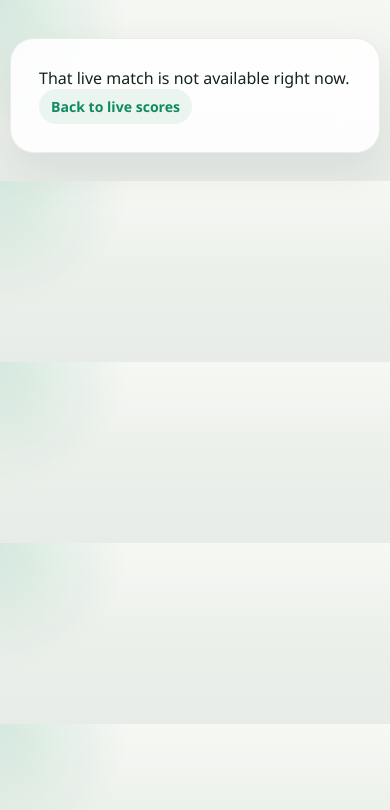
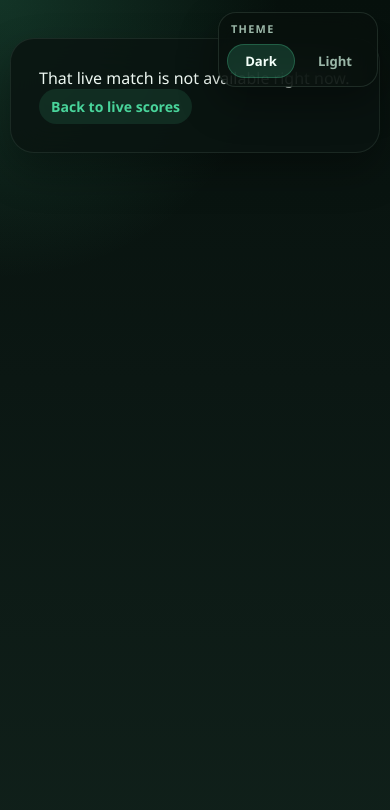
Before and after one commit to akmeny/scorexp, a Next.js app in the folder frontend/: page /match/1 in a window 390 px wide. Shown: the top 810 px of the page. Built offline with nearby package versions, Linux system fonts and the light colour scheme; no server answers.

Commit message:
Add full dark mode with theme switcher

```diff
--- a/frontend/app/globals.css
+++ b/frontend/app/globals.css
@@ -1,8 +1,73 @@
-:root {
+:root,
+html[data-theme="dark"] {
+  --bg: #08130f;
+  --surface: rgba(10, 20, 17, 0.86);
+  --surface-strong: #0f1d18;
+  --surface-soft: rgba(12, 24, 20, 0.76);
+  --surface-header: rgba(15, 29, 24, 0.92);
+  --surface-hover: rgba(20, 39, 33, 0.96);
+  --surface-border: rgba(152, 186, 170, 0.12);
+  --surface-border-strong: rgba(152, 186, 170, 0.16);
+  --text: #eef8f2;
+  --muted: #9bb7a8;
+  --accent: #49d49b;
+  --accent-soft: rgba(73, 212, 155, 0.16);
+  --warning: #f0b15c;
+  --warning-soft: rgba(240, 177, 92, 0.16);
+  --shadow: 0 18px 42px rgba(0, 0, 0, 0.32);
+  --shadow-soft: 0 10px 28px rgba(0, 0, 0, 0.22);
+  --page-glow:
+    radial-gradient(circle at top left, rgba(73, 212, 155, 0.18), transparent 30%);
+  --page-gradient: linear-gradient(180deg, #07110d 0%, #0b1713 45%, #10201a 100%);
+  --pill-bg: rgba(238, 248, 242, 0.08);
+  --pill-connecting-bg: rgba(238, 248, 242, 0.06);
+  --banner-warning-bg: rgba(91, 55, 15, 0.58);
+  --banner-info-bg: rgba(10, 68, 46, 0.54);
+  --field-border: rgba(152, 186, 170, 0.16);
+  --field-bg: rgba(7, 16, 13, 0.88);
+  --field-bg-soft: rgba(12, 24, 20, 0.86);
+  --focus-ring: rgba(73, 212, 155, 0.2);
+  --accent-border: rgba(73, 212, 155, 0.28);
+  --neutral-fill: rgba(238, 248, 242, 0.07);
+  --neutral-fill-strong: rgba(238, 248, 242, 0.1);
+  --flag-outline: rgba(238, 248, 242, 0.08);
+  --flag-fallback: rgba(238, 248, 242, 0.12);
+  --chevron-color: rgba(238, 248, 242, 0.5);
+  --row-bg: rgba(10, 20, 17, 0.72);
+  --row-border: rgba(152, 186, 170, 0.08);
+  --row-selected-bg: rgba(73, 212, 155, 0.12);
+  --row-fresh-end: rgba(11, 23, 18, 0.88);
+  --logo-bg: rgba(238, 248, 242, 0.08);
+  --link-divider: rgba(152, 186, 170, 0.08);
+  --loader-border: rgba(152, 186, 170, 0.16);
+  --loader-bg: rgba(10, 20, 17, 0.7);
+  --loader-success-bg: rgba(73, 212, 155, 0.1);
+  --loader-error-bg: rgba(91, 55, 15, 0.58);
+  --secondary-link-bg: rgba(73, 212, 155, 0.12);
+  --detail-box-bg: rgba(15, 29, 24, 0.88);
+  --detail-box-border: rgba(152, 186, 170, 0.08);
+  --theme-switcher-bg: rgba(8, 17, 13, 0.82);
+  --theme-switcher-border: rgba(152, 186, 170, 0.16);
+  --theme-switcher-shadow: 0 16px 38px rgba(0, 0, 0, 0.34);
+  --theme-switcher-button-hover: rgba(238, 248, 242, 0.07);
+  --theme-switcher-button-active-bg: rgba(73, 212, 155, 0.18);
+  --theme-switcher-button-active-color: #f4fffa;
+  --selection-bg: rgba(73, 212, 155, 0.28);
+  --radius-lg: 24px;
+  --radius-md: 18px;
+  --radius-sm: 12px;
+  --page-width: 1360px;
+}
+
+html[data-theme="light"] {
   --bg: #edf1ec;
   --surface: rgba(255, 255, 255, 0.88);
   --surface-strong: #ffffff;
+  --surface-soft: rgba(255, 255, 255, 0.58);
+  --surface-header: rgba(255, 255, 255, 0.76);
+  --surface-hover: rgba(255, 255, 255, 0.92);
   --surface-border: rgba(19, 42, 30, 0.08);
+  --surface-border-strong: rgba(19, 42, 30, 0.1);
   --text: #14231b;
   --muted: #587164;
   --accent: #0f8b5f;
@@ -10,10 +75,44 @@
   --warning: #b26b00;
   --warning-soft: rgba(178, 107, 0, 0.12);
   --shadow: 0 18px 42px rgba(18, 35, 27, 0.08);
-  --radius-lg: 24px;
-  --radius-md: 18px;
-  --radius-sm: 12px;
-  --page-width: 1360px;
+  --shadow-soft: 0 10px 28px rgba(18, 35, 27, 0.045);
+  --page-glow:
+    radial-gradient(circle at top left, rgba(15, 139, 95, 0.14), transparent 30%);
+  --page-gradient: linear-gradient(180deg, #f6f8f4 0%, #edf1ec 45%, #e8ece8 100%);
+  --pill-bg: rgba(20, 35, 27, 0.08);
+  --pill-connecting-bg: rgba(20, 35, 27, 0.07);
+  --banner-warning-bg: rgba(255, 240, 218, 0.9);
+  --banner-info-bg: rgba(219, 245, 235, 0.88);
+  --field-border: rgba(19, 42, 30, 0.1);
+  --field-bg: rgba(255, 255, 255, 0.82);
+  --field-bg-soft: rgba(255, 255, 255, 0.72);
+  --focus-ring: rgba(15, 139, 95, 0.1);
+  --accent-border: rgba(15, 139, 95, 0.22);
+  --neutral-fill: rgba(20, 35, 27, 0.06);
+  --neutral-fill-strong: rgba(20, 35, 27, 0.12);
+  --flag-outline: rgba(19, 42, 30, 0.08);
+  --flag-fallback: rgba(20, 35, 27, 0.12);
+  --chevron-color: rgba(20, 35, 27, 0.44);
+  --row-bg: rgba(255, 255, 255, 0.44);
+  --row-border: rgba(19, 42, 30, 0.06);
+  --row-selected-bg: rgba(15, 139, 95, 0.06);
+  --row-fresh-end: rgba(255, 255, 255, 0.54);
+  --logo-bg: rgba(20, 35, 27, 0.08);
+  --link-divider: rgba(19, 42, 30, 0.06);
+  --loader-border: rgba(19, 42, 30, 0.12);
+  --loader-bg: rgba(255, 255, 255, 0.46);
+  --loader-success-bg: rgba(15, 139, 95, 0.08);
+  --loader-error-bg: rgba(255, 240, 218, 0.86);
+  --secondary-link-bg: rgba(15, 139, 95, 0.08);
+  --detail-box-bg: rgba(255, 255, 255, 0.7);
+  --detail-box-border: rgba(19, 42, 30, 0.06);
+  --theme-switcher-bg: rgba(255, 255, 255, 0.82);
+  --theme-switcher-border: rgba(19, 42, 30, 0.1);
+  --theme-switcher-shadow: 0 18px 42px rgba(18, 35, 27, 0.12);
+  --theme-switcher-button-hover: rgba(20, 35, 27, 0.05);
+  --theme-switcher-button-active-bg: rgba(15, 139, 95, 0.14);
+  --theme-switcher-button-active-color: #0f8b5f;
+  --selection-bg: rgba(15, 139, 95, 0.2);
 }
 
 * {
@@ -21,16 +120,25 @@
 }
 
 html {
-  background:
-    radial-gradient(circle at top left, rgba(15, 139, 95, 0.14), transparent 30%),
-    linear-gradient(180deg, #f6f8f4 0%, #edf1ec 45%, #e8ece8 100%);
+  background: var(--page-glow), var(--page-gradient);
   color: var(--text);
+  color-scheme: dark;
+}
+
+html[data-theme="light"] {
+  color-scheme: light;
 }
 
 body {
   margin: 0;
+  min-height: 100vh;
+  background: transparent;
   font-family: "Segoe UI", "Helvetica Neue", sans-serif;
   color: var(--text);
+}
+
+::selection {
+  background: var(--selection-bg);
 }
 
 a {
@@ -40,6 +148,72 @@ a {
 
 img {
   display: block;
+}
+
+input::placeholder {
+  color: var(--muted);
+}
+
+.theme-switcher {
+  position: fixed;
+  top: 18px;
+  right: 18px;
+  z-index: 90;
+  display: grid;
+  gap: 8px;
+  padding: 10px;
+  border: 1px solid var(--theme-switcher-border);
+  border-radius: 18px;
+  background: var(--theme-switcher-bg);
+  box-shadow: var(--theme-switcher-shadow);
+  backdrop-filter: blur(18px);
+}
+
+.theme-switcher-kicker {
+  padding: 0 4px;
+  color: var(--muted);
+  font-size: 0.72rem;
+  font-weight: 800;
+  letter-spacing: 0.12em;
+  text-transform: uppercase;
+}
+
+.theme-switcher-group {
+  display: grid;
+  grid-template-columns: repeat(2, minmax(0, 1fr));
+  gap: 6px;
+}
+
+.theme-switcher-button {
+  min-width: 76px;
+  height: 36px;
+  border: 1px solid transparent;
+  border-radius: 999px;
+  background: transparent;
+  color: var(--muted);
+  font: inherit;
+  font-size: 0.82rem;
+  font-weight: 800;
+  cursor: pointer;
+  transition:
+    background-color 160ms ease,
+    border-color 160ms ease,
+    color 160ms ease;
+}
+
+.theme-switcher-button:hover {
+  background: var(--theme-switcher-button-hover);
+}
+
+.theme-switcher-button.is-active {
+  border-color: var(--accent-border);
+  background: var(--theme-switcher-button-active-bg);
+  color: var(--theme-switcher-button-active-color);
+}
+
+.theme-switcher-button:focus-visible {
+  outline: 3px solid var(--focus-ring);
+  outline-offset: 2px;
 }
 
 .page-shell {
@@ -130,7 +304,7 @@ img {
   font-size: 0.82rem;
   font-weight: 700;
   letter-spacing: 0.02em;
-  background: rgba(20, 35, 27, 0.08);
+  background: var(--pill-bg);
 }
 
 .status-pill.is-live {
@@ -139,12 +313,12 @@ img {
 }
 
 .status-pill.is-connecting {
-  background: rgba(20, 35, 27, 0.07);
+  background: var(--pill-connecting-bg);
   color: var(--muted);
 }
 
 .status-pill.is-break {
-  background: rgba(179, 114, 0, 0.12);
+  background: var(--warning-soft);
   color: var(--warning);
 }
 
@@ -168,12 +342,12 @@ img {
 
 .banner-warning {
   color: var(--warning);
-  background: rgba(255, 240, 218, 0.9);
+  background: var(--banner-warning-bg);
 }
 
 .banner-info {
   color: var(--accent);
-  background: rgba(219, 245, 235, 0.88);
+  background: var(--banner-info-bg);
 }
 
 .banner-subtext {
@@ -209,34 +383,34 @@ img {
 .search-control input {
   width: 100%;
   height: 42px;
-  border: 1px solid rgba(19, 42, 30, 0.1);
+  border: 1px solid var(--field-border);
   border-radius: 999px;
   padding: 0 16px;
   color: var(--text);
-  background: rgba(255, 255, 255, 0.82);
+  background: var(--field-bg);
   font: inherit;
   outline: none;
 }
 
 .search-control input:focus {
-  border-color: rgba(15, 139, 95, 0.42);
-  box-shadow: 0 0 0 4px rgba(15, 139, 95, 0.1);
+  border-color: var(--accent-border);
+  box-shadow: 0 0 0 4px var(--focus-ring);
 }
 
 .filter-toggle {
   height: 42px;
-  border: 1px solid rgba(19, 42, 30, 0.1);
+  border: 1px solid var(--field-border);
   border-radius: 999px;
   padding: 0 16px;
   color: var(--muted);
-  background: rgba(255, 255, 255, 0.72);
+  background: var(--field-bg-soft);
   font: inherit;
   font-weight: 800;
   cursor: pointer;
 }
 
 .filter-toggle.is-active {
-  border-color: rgba(15, 139, 95, 0.22);
+  border-color: var(--accent-border);
   color: var(--accent);
   background: var(--accent-soft);
 }
@@ -286,7 +460,7 @@ img {
   height: 12px;
   border-radius: 999px;
   background: var(--accent);
-  box-shadow: 0 0 0 8px rgba(15, 139, 95, 0.12);
+  box-shadow: 0 0 0 8px var(--accent-soft);
   animation: wakePulse 1.6s ease-in-out infinite;
 }
 
@@ -332,8 +506,8 @@ img {
   overflow: hidden;
   border: 1px solid var(--surface-border);
   border-radius: var(--radius-md);
-  background: rgba(255, 255, 255, 0.58);
-  box-shadow: 0 10px 28px rgba(18, 35, 27, 0.045);
+  background: var(--surface-soft);
+  box-shadow: var(--shadow-soft);
 }
 
 .league-stream-matches {
@@ -353,8 +527,8 @@ img {
   justify-content: space-between;
   gap: 16px;
   padding: 12px 18px;
-  border-bottom: 1px solid rgba(19, 42, 30, 0.08);
-  background: rgba(255, 255, 255, 0.76);
+  border-bottom: 1px solid var(--surface-border);
+  background: var(--surface-header);
 }
 
 .league-toggle {
@@ -367,11 +541,11 @@ img {
 }
 
 .league-toggle:hover {
-  background: rgba(255, 255, 255, 0.92);
+  background: var(--surface-hover);
 }
 
 .league-toggle:focus-visible {
-  outline: 3px solid rgba(15, 139, 95, 0.18);
+  outline: 3px solid var(--focus-ring);
   outline-offset: -3px;
 }
 
@@ -398,7 +572,7 @@ img {
   gap: 16px;
   padding: 18px 20px;
   border-bottom: 1px solid var(--surface-border);
-  background: rgba(255, 255, 255, 0.66);
+  background: var(--surface-header);
 }
 
 .league-title {
@@ -416,12 +590,12 @@ img {
   height: 13px;
   border-radius: 4px;
   object-fit: cover;
-  box-shadow: 0 0 0 1px rgba(19, 42, 30, 0.08);
+  box-shadow: 0 0 0 1px var(--flag-outline);
   flex-shrink: 0;
 }
 
 .country-flag-fallback {
-  background: rgba(20, 35, 27, 0.12);
+  background: var(--flag-fallback);
 }
 
 .league-count {
@@ -431,7 +605,7 @@ img {
   min-width: 32px;
   height: 32px;
   border-radius: 999px;
-  background: rgba(20, 35, 27, 0.06);
+  background: var(--neutral-fill);
   font-size: 0.86rem;
   font-weight: 700;
 }
@@ -439,8 +613,8 @@ img {
 .league-chevron {
   width: 10px;
   height: 10px;
-  border-right: 2px solid rgba(20, 35, 27, 0.44);
-  border-bottom: 2px solid rgba(20, 35, 27, 0.44);
+  border-right: 2px solid var(--chevron-color);
+  border-bottom: 2px solid var(--chevron-color);
   transform: rotate(45deg);
   transition: transform 160ms ease;
 }
@@ -457,8 +631,8 @@ img {
   display: grid;
   grid-template-columns: minmax(0, 1fr) auto;
   align-items: stretch;
-  border-top: 1px solid rgba(19, 42, 30, 0.06);
-  background: rgba(255, 255, 255, 0.44);
+  border-top: 1px solid var(--row-border);
+  background: var(--row-bg);
   contain: layout paint;
   transition:
     background-color 160ms ease,
@@ -470,14 +644,14 @@ img {
 }
 
 .match-row.is-selected {
-  background: rgba(15, 139, 95, 0.06);
+  background: var(--row-selected-bg);
 }
 
 .match-row.is-fresh {
   background: linear-gradient(
     90deg,
-    rgba(15, 139, 95, 0.14),
-    rgba(255, 255, 255, 0.54)
+    var(--accent-soft),
+    var(--row-fresh-end)
   );
   box-shadow: inset 3px 0 0 var(--accent);
 }
@@ -522,7 +696,7 @@ img {
 .team-logo-fallback,
 .detail-logo {
   border-radius: 999px;
-  background: rgba(20, 35, 27, 0.08);
+  background: var(--logo-bg);
   flex-shrink: 0;
 }
 
@@ -589,7 +763,7 @@ img {
 
 .detail-link {
   min-width: 76px;
-  border-left: 1px solid rgba(19, 42, 30, 0.06);
+  border-left: 1px solid var(--link-divider);
 }
 
 .load-more-sentinel {
@@ -602,10 +776,10 @@ img {
   justify-content: center;
   gap: 12px;
   min-height: 68px;
-  border: 1px dashed rgba(19, 42, 30, 0.12);
+  border: 1px dashed var(--loader-border);
   border-radius: var(--radius-md);
   color: var(--muted);
-  background: rgba(255, 255, 255, 0.46);
+  background: var(--loader-bg);
   font-size: 0.86rem;
   font-weight: 800;
 }
@@ -613,13 +787,13 @@ img {
 .progressive-loader.is-complete {
   border-style: solid;
   color: var(--accent);
-  background: rgba(15, 139, 95, 0.08);
+  background: var(--loader-success-bg);
 }
 
 .progressive-loader.is-error {
   border-style: solid;
   color: var(--warning);
-  background: rgba(255, 240, 218, 0.86);
+  background: var(--loader-error-bg);
 }
 
 .loader-shimmer {
@@ -627,14 +801,14 @@ img {
   height: 12px;
   border-radius: 999px;
   background: var(--accent);
-  box-shadow: 0 0 0 8px rgba(15, 139, 95, 0.1);
+  box-shadow: 0 0 0 8px var(--accent-soft);
   animation: wakePulse 1.4s ease-in-out infinite;
 }
 
 .secondary-link {
   padding: 8px 12px;
   border-radius: 999px;
-  background: rgba(15, 139, 95, 0.08);
+  background: var(--secondary-link-bg);
 }
 
 .match-drawer {
@@ -655,7 +829,7 @@ img {
   justify-content: space-between;
   gap: 16px;
   padding: 18px 20px;
-  border-bottom: 1px solid rgba(19, 42, 30, 0.08);
+  border-bottom: 1px solid var(--surface-border);
 }
 
 .drawer-title,
@@ -725,8 +899,8 @@ img {
 .detail-facts div {
   padding: 14px;
   border-radius: var(--radius-sm);
-  background: rgba(255, 255, 255, 0.7);
-  border: 1px solid rgba(19, 42, 30, 0.06);
+  background: var(--detail-box-bg);
+  border: 1px solid var(--detail-box-border);
 }
 
 .detail-facts dt {
@@ -777,8 +951,8 @@ img {
 .event-row {
   padding: 12px 14px;
   border-radius: var(--radius-sm);
-  background: rgba(255, 255, 255, 0.72);
-  border: 1px solid rgba(19, 42, 30, 0.06);
+  background: var(--detail-box-bg);
+  border: 1px solid var(--detail-box-border);
   line-height: 1.45;
 }
 
@@ -845,6 +1019,21 @@ img {
 }
 
 @media (max-width: 640px) {
+  .theme-switcher {
+    top: 12px;
+    right: 12px;
+    padding: 8px;
+  }
+
+  .theme-switcher-kicker {
+    font-size: 0.68rem;
+  }
+
+  .theme-switcher-button {
+    min-width: 68px;
+    height: 34px;
+  }
+
   .page-shell {
     width: min(100% - 20px, var(--page-width));
     padding: 18px 0 28px;
--- a/frontend/app/layout.tsx
+++ b/frontend/app/layout.tsx
@@ -1,5 +1,7 @@
 import type { Metadata } from "next";
 import "@/app/globals.css";
+import { ThemeSwitcher } from "@/components/theme-switcher";
+import { themeInitScript } from "@/lib/theme";
 
 export const metadata: Metadata = {
   title: "ScoreXP",
@@ -12,8 +14,12 @@ export default function RootLayout({
   children: React.ReactNode;
 }>) {
   return (
-    <html lang="en">
-      <body>{children}</body>
+    <html lang="en" data-theme="dark" suppressHydrationWarning>
+      <body>
+        <script dangerouslySetInnerHTML={{ __html: themeInitScript }} />
+        <ThemeSwitcher />
+        {children}
+      </body>
     </html>
   );
 }
--- /dev/null
+++ b/frontend/components/theme-switcher.tsx
@@ -0,0 +1,65 @@
+"use client";
+
+import { useEffect, useState } from "react";
+import {
+  applyTheme,
+  defaultTheme,
+  normalizeTheme,
+  type ThemeMode,
+} from "@/lib/theme";
+
+function readCurrentTheme(): ThemeMode {
+  if (typeof document === "undefined") {
+    return defaultTheme;
+  }
+
+  return normalizeTheme(document.documentElement.dataset.theme);
+}
+
+export function ThemeSwitcher() {
+  const [theme, setTheme] = useState<ThemeMode>(defaultTheme);
+
+  useEffect(() => {
+    const currentTheme = readCurrentTheme();
+    setTheme(currentTheme);
+    applyTheme(currentTheme);
+  }, []);
+
+  const setThemeMode = (nextTheme: ThemeMode) => {
+    setTheme(nextTheme);
+    applyTheme(nextTheme);
+  };
+
+  return (
+    <div
+      className="theme-switcher"
+      role="group"
+      aria-label="Color theme"
+      suppressHydrationWarning
+    >
+      <span className="theme-switcher-kicker">Theme</span>
+      <div className="theme-switcher-group">
+        <button
+          type="button"
+          className={`theme-switcher-button ${
+            theme === "dark" ? "is-active" : ""
+          }`}
+          aria-pressed={theme === "dark"}
+          onClick={() => setThemeMode("dark")}
+        >
+          Dark
+        </button>
+        <button
+          type="button"
+          className={`theme-switcher-button ${
+            theme === "light" ? "is-active" : ""
+          }`}
+          aria-pressed={theme === "light"}
+          onClick={() => setThemeMode("light")}
+        >
+          Light
+        </button>
+      </div>
+    </div>
+  );
+}
--- /dev/null
+++ b/frontend/lib/theme.ts
@@ -0,0 +1,44 @@
+export const themeStorageKey = "scorexp-theme";
+export const defaultTheme = "dark";
+
+export type ThemeMode = "dark" | "light";
+
+export const themeInitScript = `(() => {
+  const storageKey = "${themeStorageKey}";
+  const fallbackTheme = "${defaultTheme}";
+  const root = document.documentElement;
+
+  try {
+    const storedTheme = window.localStorage.getItem(storageKey);
+    const theme = storedTheme === "light" || storedTheme === "dark"
+      ? storedTheme
+      : fallbackTheme;
+
+    root.dataset.theme = theme;
+    root.style.colorScheme = theme;
+  } catch {
+    root.dataset.theme = fallbackTheme;
+    root.style.colorScheme = fallbackTheme;
+  }
+})();`;
+
+export function normalizeTheme(value: string | null | undefined): ThemeMode {
+  return value === "light" ? "light" : "dark";
+}
+
+export function applyTheme(theme: ThemeMode): void {
+  if (typeof document === "undefined") {
+    return;
+  }
+
+  const root = document.documentElement;
+
+  root.dataset.theme = theme;
+  root.style.colorScheme = theme;
+
+  try {
+    window.localStorage.setItem(themeStorageKey, theme);
+  } catch {
+    // Ignore storage failures in private browsing modes.
+  }
+}
```
